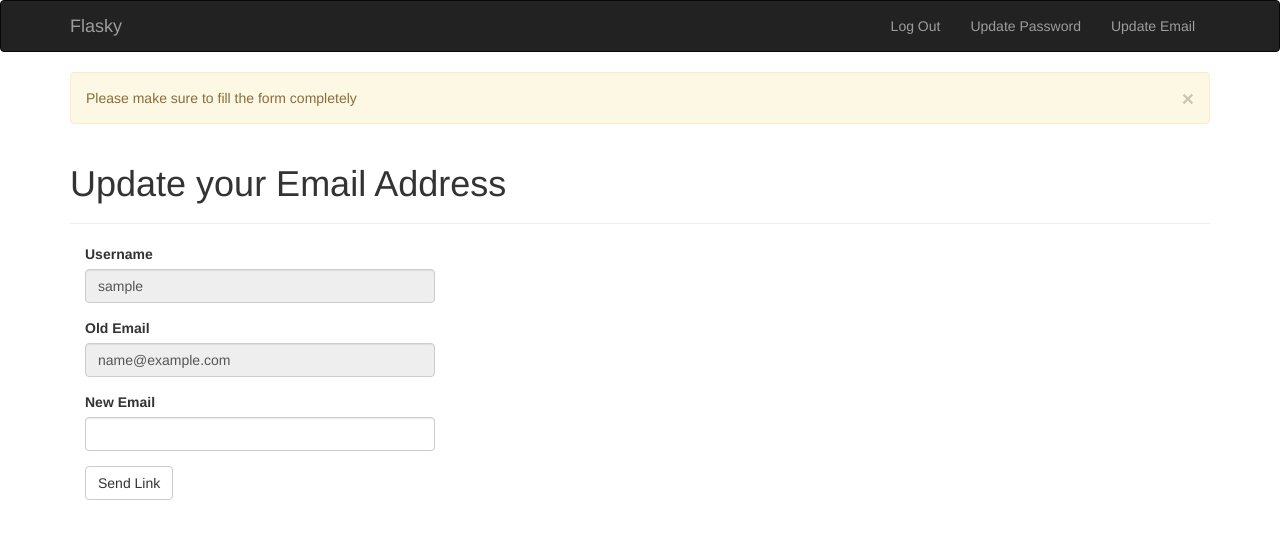
After one commit to Navid95/flasky, a Flask app: page /auth/email/update in a window 1280 px wide. The commit adds this page. Shown: the top 539 px of the page. Run offline with Flask 3, Linux system fonts and the light colour scheme; the visitor is signed in with stand-in values (Sample User, id 1); some libraries are stand-ins or nearby versions.

```diff
--- a/app/auth/forms.py
+++ b/app/auth/forms.py
@@ -30,3 +30,34 @@ class RegistrationForm(FlaskForm):
     def validate_username(self, field):
         if User.query.filter_by(username=field.data).first():
             raise ValidationError(message='Username is already taken by someone else.')
+
+
+class PasswordUpdateForm(FlaskForm):
+    email = StringField(label='Email', validators=[DataRequired(), Length(min=1, max=64), Email()], render_kw = {'readonly': True})
+    username = StringField(label='Username', validators=[DataRequired(), Length(1, 64), Regexp(
+        regex='^[A-Za-z][A-Za-z0-9_.]*$', flags=0,
+        message='Username must only have letters, numbers, dots or underscore')], render_kw = {'readonly': True})
+    password = PasswordField(label='Password', validators=[DataRequired(),
+                                                           EqualTo(fieldname='password2',
+                                                                   message='passwords must match'),
+                                                           ])
+    password2 = PasswordField(label='Confirm password', validators=[DataRequired()])
+    submit = SubmitField(label='Update')
+
+
+class PasswordResetRequest(FlaskForm):
+    email = StringField(label='Email', validators=[DataRequired(), Length(min=1, max=64), Email()])
+    submit = SubmitField(label='Send Link')
+
+
+class EmailUpdateRequest(FlaskForm):
+    username = StringField(label='Username', validators=[DataRequired(), Length(1, 64), Regexp(
+        regex='^[A-Za-z][A-Za-z0-9_.]*$', flags=0,
+        message='Username must only have letters, numbers, dots or underscore')], render_kw={'readonly': True})
+    email = StringField(label='Old Email', validators=[DataRequired(), Length(min=1, max=64), Email()], render_kw={'readonly': True})
+    email2 = StringField(label='New Email', validators=[DataRequired(), Length(min=1, max=64), Email()])
+    submit = SubmitField(label='Send Link')
+
+    def validate_email(self, field):
+        if field.data == self.email2.data:
+            raise ValidationError(message='New Email address cannot be same as old email address')
--- a/app/auth/views.py
+++ b/app/auth/views.py
@@ -1,9 +1,8 @@
 from . import auth, forms
 from flask import render_template, request, url_for, redirect, flash
 from ..models import User
-from flask_login import login_user, logout_user, login_required
+from flask_login import login_user, logout_user, login_required, current_user
 from flasky import db
-
 
 
 @auth.route('/login', methods=['GET', 'POST'])
@@ -48,6 +47,7 @@ def logout():
 
 @auth.route('/register', methods=['GET', 'POST'])
 def register():
+    from app import email as mail
     form = forms.RegistrationForm()
     if form.validate_on_submit():
         user = User(username=form.username.data,
@@ -55,7 +55,143 @@ def register():
                     email=form.email.data)
         db.session.add(user)
         db.session.commit()
+        mail.send_registration_confirm_link(user)
         flash(message='You can now login')
         return redirect(url_for('auth.login'))
     else:
         return render_template('auth/register.html', form=form)
+
+
+@auth.route('/confirm/<token>', methods=['GET'])
+@login_required
+def confirm(token):
+    print(f'Received token for confirmation:\n{token}')
+    if not current_user.confirmed:
+        print(f'Current user os not confirmed')
+        if current_user.validate_account_confirmation_token(token):
+            flash('Account activated successfully.')
+            print(f'Account activated successfully')
+        else:
+            flash('Confirmation link is not valid or is expired.')
+            print(f'Confirmation link is not valid or is expired.')
+
+    else:
+        flash('User account is already activated')
+        print('User account is already activated')
+    return redirect(url_for('main.init'))
+
+
+@auth.before_app_request
+def before_app_request():
+    print(f'{__name__}: before_app_request hook')
+    if current_user.is_authenticated \
+            and not current_user.confirmed \
+            and request.blueprint != 'auth' \
+            and request.endpoint != 'static' \
+            and request.endpoint != 'main.init':
+        print(f'{__name__}: User account {current_user} is not confirmed')
+        return redirect(url_for('auth.unconfirmed'))
+
+
+@auth.route('/unconfirmed', methods=['GET'])
+@login_required
+def unconfirmed():
+    if current_user.is_anonymous or current_user.confirmed:
+        return redirect(url_for('main.init'))
+    return render_template('auth/unconfirmed.html')
+
+
+@auth.route('/confirm')
+@login_required
+def resend_confirmation():
+    from app import email as mail
+    mail.send_registration_confirm_link(current_user)
+    flash(f'A new confirmation link sent to {current_user.email}.')
+    return redirect(url_for('main.init'))
+
+
+@auth.route('/password/update', methods=['GET', 'POST'])
+@login_required
+def update_pass():
+    form = forms.PasswordUpdateForm()
+    if form.validate_on_submit():
+        if not current_user.verify_password(form.password.data):
+            if current_user.update_password(form.password.data):
+                return redirect(url_for('main.init'))
+            else:
+                flash('An error occurred during the password update, please contact application support team.')
+        else:
+            flash('New password cannot be same as old password.')
+    form.email.data = current_user.email
+    form.username.data = current_user.username
+    return render_template('auth/updatepass.html', form=form)
+
+
+@auth.route('/password/reset', methods=['GET', 'POST'])
+def reset_pass_generate():
+    form = forms.PasswordResetRequest()
+    if form.validate_on_submit():
+        user = User.load_user_by_email(form.email.data)
+        if user is not None:
+            from app import email as mail
+            mail.send_password_reset_link(user)
+            return redirect(url_for('main.init'))
+        else:
+            flash(f'{form.email.data} does not correspond to any user account.')
+    else:
+        flash(f'Please make sure to fill the form correctly')
+    return render_template('auth/resetpass.html', form=form)
+
+
+@auth.route('/password/reset/<token>', methods=['GET', 'POST'])
+def reset_pass(token):
+    user = User.load_user_by_token(token)
+    if user is not None:
+        form = forms.PasswordUpdateForm()
+        if form.validate_on_submit():
+            if user.reset_password(token, form.password.data):
+                flash('Password changed Successfully')
+                return redirect(url_for('auth.login'))
+            else:
+                flash('Error in updating the password. Reset link might be corrupted, '
+                      'if you are sure about your email address please request for another link')
+                render_template('auth/updatepass.html', form=form)
+        else:
+            flash('Please make sure to fill the form completely')
+            form.email.data = user.email
+            form.username.data = user.username
+            return render_template('auth/updatepass.html', form=form)
+    else:
+        flash('Could not find any user with the email address associated with the link. Reset link might be corrupted, '
+              'if you are sure about your email address please request for another link')
+        return redirect(url_for('auth.reset_pass_generate'))
+
+
+@auth.route('/email/update', methods=['GET', 'POST'])
+@login_required
+def update_email_generate():
+    form = forms.EmailUpdateRequest()
+    if form.validate_on_submit():
+        # TODO search if this is the correct way to avoid circular imports
+        from app import email as mail
+        mail.send_email_update_link(current_user, form.email2.data)
+        return redirect(url_for('main.init'))
+    else:
+        flash('Please make sure to fill the form completely')
+        form.email.data = current_user.email
+        form.username.data = current_user.username
+        return render_template('auth/updateemail.html', form=form)
+
+
+@auth.route('/email/update/<token>', methods=['GET'])
+@login_required
+def update_email(token):
+    print(f'{__name__}: current_user email={current_user.email}')
+    if current_user.update_email_by_token(token):
+        print(f'{__name__}: email address updated successfully')
+        print(f'{__name__}: current_user email={current_user.email}')
+        flash('Email address updated successfully')
+        logout_user()
+        return redirect(url_for('auth.login'))
+    else:
+        return redirect(url_for('auth.update_email_generate'))
--- /dev/null
+++ b/app/templates/auth/updateemail.html
@@ -0,0 +1,11 @@
+{% extends "base.html" %}
+{% import "bootstrap/wtf.html" as wtf %}
+{% block title %}Flasky - Email Update{% endblock %}
+{% block page_content %}
+    <div class="page-header">
+        <h1>Update your Email Address</h1>
+    </div>
+    <div class="col-md-4">
+        {{ wtf.quick_form(form) }}
+    </div>
+{% endblock %}
--- a/app/templates/base.html
+++ b/app/templates/base.html
@@ -19,6 +19,8 @@
                 <ul class="nav navbar-nav navbar-right">
                     {% if current_user.is_authenticated %}
                         <li><a href="{{ url_for('auth.logout') }}">Log Out</a></li>
+                        <li><a href="{{ url_for('auth.update_pass') }}">Update Password</a></li>
+                        <li><a href="{{ url_for('auth.update_email_generate') }}">Update Email</a></li>
                     {% else %}
                         <li><a href="{{ url_for('auth.login') }}">Log In</a></li>
                     {% endif %}
--- a/flasky.py
+++ b/flasky.py
@@ -10,8 +10,11 @@ print(f'App created with DB URI: {app.config["SQLALCHEMY_DATABASE_URI"]}')
 
 with app.app_context():
     db.create_all()
+    db.session.commit()
     print('db created')
-    db.session.commit()
+
+print(app.config['MAIL_PASSWORD'])
+print(app.config['MAIL_USERNAME'])
 
 
 @app.shell_context_processor
```
Also changed, not shown: app/decorators.py (added, +22 -0 lines), app/email.py (+54 -2 lines), app/main/views.py (+17 -0 lines), app/models.py (+160 -12 lines), app/templates/auth/email/confirmation_email.html (added, +11 -0 lines), app/templates/auth/email/confirmation_email.txt (added, +11 -0 lines), app/templates/auth/email/email_update.html (added, +14 -0 lines), app/templates/auth/email/reset_password.html (added, +14 -0 lines), app/templates/auth/login.html (+8 -6 lines), app/templates/auth/resetpass.html (added, +11 -0 lines), app/templates/auth/unconfirmed.html (added, +10 -0 lines), app/templates/auth/updatepass.html (added, +11 -0 lines), tests/test_mail.py (+19 -3 lines), tests/test_user.py (+21 -2 lines).
